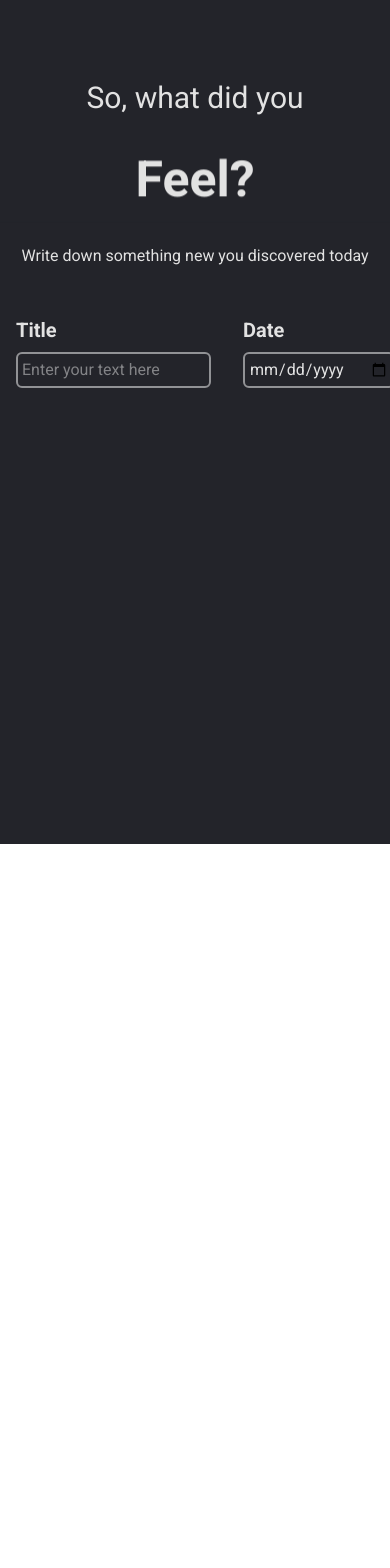
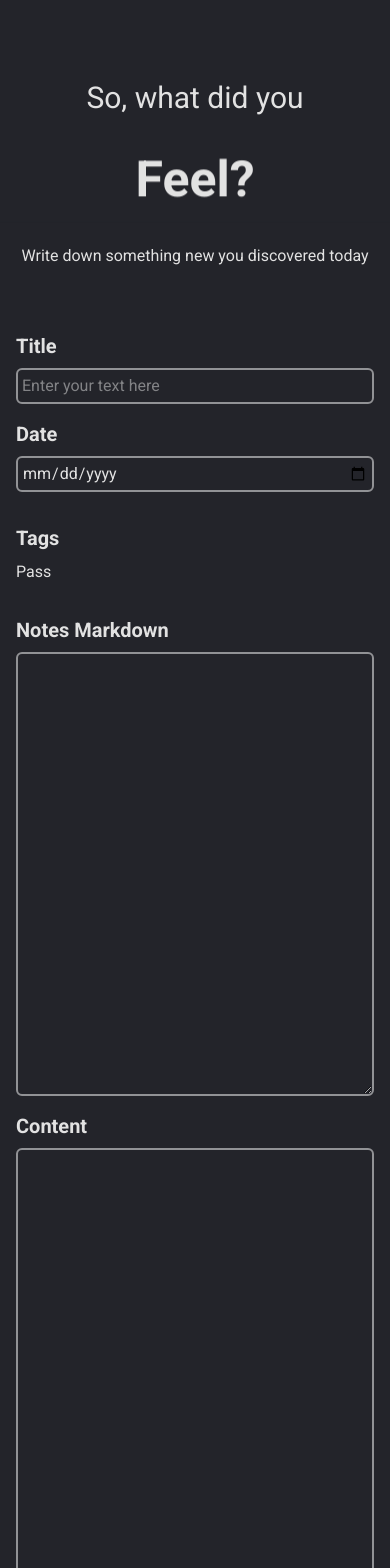
Before and after one commit to alvinAdler/learn-tracker, a React (Vite) app: page / in a window 390 px wide. Shown: the top 1568 px of the page. Before the commit the page ends 844 px from the top, so only its background shows below. Built offline with nearby package versions, Linux system fonts and the light colour scheme.

Commit message:
Added inputs for markdown

```diff
--- a/package.json
+++ b/package.json
@@ -11,14 +11,13 @@
     "preview": "vite preview"
   },
   "dependencies": {
-    "@ckeditor/ckeditor5-react": "^9.5.0",
     "@reduxjs/toolkit": "^2.8.2",
     "@tailwindcss/vite": "^4.1.11",
     "@uiw/react-markdown-preview": "^5.1.4",
-    "ckeditor5": "^45.2.1",
-    "ckeditor5-premium-features": "^45.2.1",
+    "dayjs": "^1.11.13",
     "react": "^19.1.0",
     "react-dom": "^19.1.0",
+    "react-markdown": "^10.1.0",
     "react-redux": "^9.2.0",
     "react-router-dom": "^7.6.3",
     "tailwindcss": "^4.1.11",
--- a/src/components/input/index.tsx
+++ b/src/components/input/index.tsx
@@ -1,52 +1,79 @@
 import React from 'react'
 
-export type InputProps = {
+
+export type BaseInputProps = {
   label: string;
   outerClassname?: string;
   placeholder?: string;
-  currentInputType: "text" | "date"
-} & React.InputHTMLAttributes<HTMLInputElement>
+}
+export type InputProps = BaseInputProps & React.InputHTMLAttributes<HTMLInputElement>
+export type InputDateProps = BaseInputProps & React.InputHTMLAttributes<HTMLInputElement>
+export type InputTextAreaProps = BaseInputProps & React.TextareaHTMLAttributes<HTMLTextAreaElement>
 
-const Input: React.FC<InputProps> = ({ label, outerClassname, placeholder, currentInputType, ...rest }) => {
+type UnionInputs = {
+  TextArea: React.FC<InputTextAreaProps>
+  Date: React.FC<InputDateProps>
+}
 
-  const InputText = () => {
+const Input: React.FC<InputProps> & UnionInputs = ({ label, outerClassname, placeholder, ...rest }) => {
+
   return (
+    <BaseContainer
+      label={label}
+      outerClassname={outerClassname}
+    >
       <input
         className='p-1 border-2 border-solid border-white/50 focus:border-white rounded-md outline-none transition-all'
         type="text"
         placeholder={placeholder ?? "Enter your text here"}
         {...rest}
       />
+    </BaseContainer>
   )
 }
 
-  const InputDate = () => {
+const InputTextArea: React.FC<InputTextAreaProps> = ({ label, outerClassname, ...rest }) => {
   return (
+    <BaseContainer
+      label={label}
+      outerClassname={outerClassname}
+    >
+      <textarea
+        className='p-1 border-2 border-solid border-white/50 focus:border-white rounded-md outline-none transition-all h-full'
+        {...rest}
+      ></textarea>
+    </BaseContainer>
+  )
+}
+
+const InputDate: React.FC<InputDateProps> = ({ label, outerClassname, placeholder, ...rest }) => {
+  return (
+    <BaseContainer label={label} outerClassname={outerClassname}>
       <input
         className='p-1 border-2 border-solid border-white/50 focus:border-white rounded-md outline-none transition-all dark:[color-scheme:dark]'
         type="date"
         placeholder={placeholder ?? "Enter your text here"}
         {...rest}
       />
+    </BaseContainer>
   )
 }
 
-  const renderInput = () => {
-    switch(currentInputType){
-      case "date":
-        return <InputDate/>
-      case "text":
-      default:
-        return <InputText/>
+export type BaseContainerType = {
+  outerClassname?: string,
+  children: React.ReactNode,
+  label: string,
 }
-  }
-
-  return (
+export const BaseContainer: React.FC<BaseContainerType> = ({ outerClassname, label, children }) => {
+  return(
     <div className={`flex flex-col gap-2 ${outerClassname ?? ""}`}>
       <span className='font-bold text-xl'>{label}</span>
-      {renderInput()}
+      {children}
     </div>
   )
 }
 
+Input.TextArea = InputTextArea
+Input.Date = InputDate
+
 export default Input
--- /dev/null
+++ b/src/markdown-styles.css
@@ -0,0 +1,31 @@
+.markdown-parent{
+  h1{
+    font-size: 2rem;
+    font-weight: bold;
+    margin-top: 1rem;
+    margin-bottom: 2rem;
+  }
+
+  h2{
+    font-size: 1.75rem;
+    font-weight: bold;
+    margin-block: 1rem;
+  }
+
+  ul{
+    list-style-position: inside;
+
+    li{
+      list-style-type: circle;
+    }
+  }
+
+  a{
+    text-decoration: underline;
+    color: #2285e4 !important;
+  }
+
+  hr{
+    margin-block: 1rem;
+  }
+}
--- a/src/pages/notes/index.tsx
+++ b/src/pages/notes/index.tsx
@@ -1,9 +1,10 @@
 import { useState, useRef, useEffect } from 'react'
 import "./styles.css"
+import "../../markdown-styles.css"
 import SETTINGS from "../../settings.json"
 import { capitalizeString } from '../../utils'
-import Input from '../../components/input'
-
+import Input, { BaseContainer } from '../../components/input'
+import ReactMarkdown from 'react-markdown'
 
 const NotesPage = () => {
 
@@ -29,6 +30,8 @@ const NotesPage = () => {
       OPENING_WORDS[2], OPENING_WORDS[3],
     ]
   })())
+  const [note, setNote] = useState("")
+
   const cubeRef = useRef<HTMLDivElement>(null)
   const rotateDeg = useRef<number>(0)
   const displayPointerIndex = useRef<number>(0)
@@ -84,7 +87,7 @@ const NotesPage = () => {
   }
 
   return (
-    <div className='h-full min-h-[100vh] flex flex-col items-center w-full gap-4'>
+    <div className='h-full min-h-[100vh] flex flex-col items-center w-full gap-8'>
       <div className='text-center mt-20'>
         <div className='text-3xl flex flex-col'>
           <div>So, what did you</div>
@@ -99,22 +102,41 @@ const NotesPage = () => {
         </div>
         <p>Write down something new you discovered today</p>
       </div>
-      <div className='flex flex-col self-stretch mt-8 gap-4'>
-        <div className='flex gap-8 items-center'>
+      <form className='flex flex-col self-stretch mt-8 lg:gap-4 gap-8'>
+        <div className='flex gap-4 lg:gap-8 lg:flex-row flex-col items-center'>
           <Input
             label='Title'
-            outerClassname='w-full max-w-[20rem]'
-            currentInputType='text'
+            outerClassname='w-full lg:max-w-[20rem]'
           />
-          <Input
+          <Input.Date
             label='Date'
-            outerClassname='w-full max-w-[20rem]'
-            currentInputType='date'
+            outerClassname='w-full lg:max-w-[20rem]'
           />
         </div>
         <div>
-
+          <BaseContainer label='Tags'>
+            <p>Pass</p>
+          </BaseContainer>
         </div>
+        <div className='grid gap-4 lg:grid-cols-2'>
+          <Input.TextArea
+            label='Notes Markdown'
+            value={note}
+            onChange={(ev) => setNote(ev.target.value)}
+            outerClassname='h-[30rem]'
+          />
+          <div className='flex flex-col h-[30rem]'>
+            <p className='font-bold text-xl mb-2'>Content</p>
+            <div className='markdown-parent flex-auto p-1 border-2 border-solid border-white/50 focus:border-white rounded-md outline-none transition-all overflow-auto'>
+              <ReactMarkdown>
+                {note}
+              </ReactMarkdown>
+            </div>
+          </div>
+        </div>
+      </form>
+      <div>
+        <p>Lorem ipsum dolor sit amet consectetur adipisicing elit. Perspiciatis ullam voluptate non consequatur natus ipsum vel nihil minima a, amet cupiditate enim laborum ex assumenda eligendi quibusdam dolor obcaecati dolorum voluptatem, similique tempore voluptatum aperiam sed! Minima, neque mollitia. Et mollitia sint quaerat in aperiam inventore corrupti, expedita dignissimos beatae.</p>
       </div>
 
     </div>
```
Also changed, not shown: 1 other file (tests, documents, lock files or other folders). Lines whose indentation alone changed are shown as unchanged.
